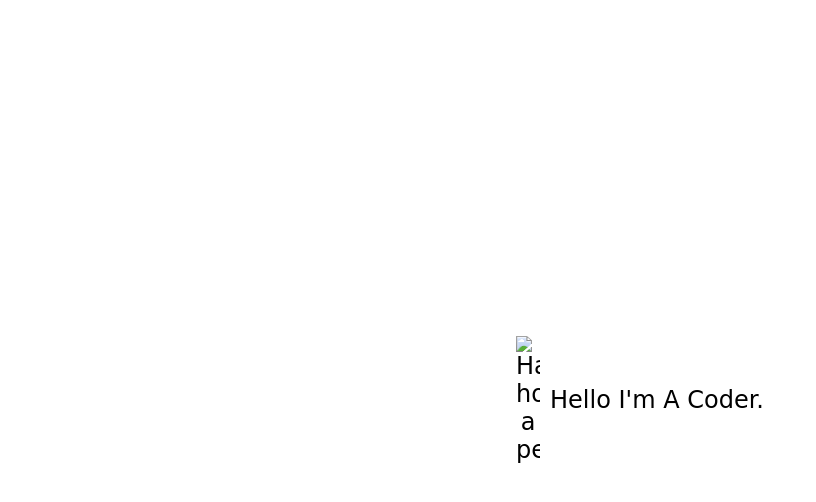
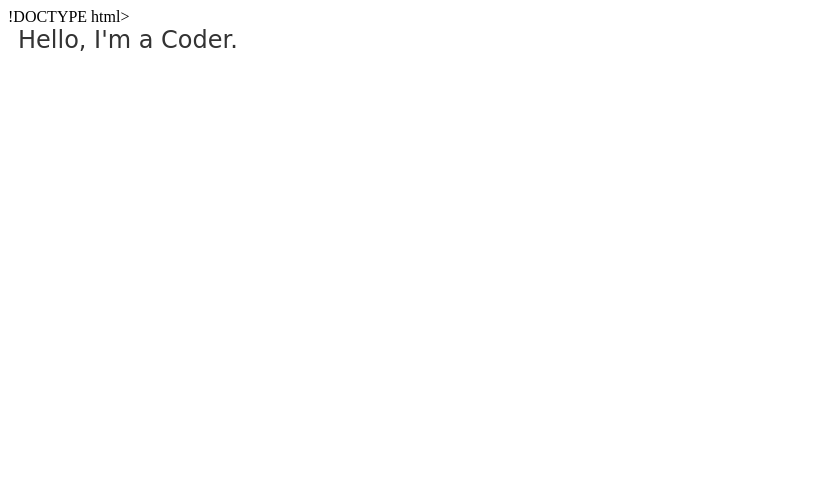
Before and after one commit to JoySarkarBD/WritingAnimtion, a plain HTML site: page index.html in a window 1280 px wide. Shown: the whole page, without its empty margins (0-816 px from the left). Drawn offline with Linux system fonts and the light colour scheme.

Commit message:
Update index.html

```diff
--- a/index.html
+++ b/index.html
@@ -1,54 +1,52 @@
-
-<!DOCTYPE html>
+!DOCTYPE html>
 <html lang="en">
 <head>
   <meta charset="UTF-8">
   <meta name="viewport" content="width=device-width, initial-scale=1.0">
-    <title>Handwriting Animation</title>
+  <title>Animated Cursive Text</title>
   <style>
-        body {
-            font-family: cursive;
+    .animation-container {
       display: flex;
-            justify-content: center;
       align-items: center;
-            height: 100vh;
-            margin: 0;
     }
 
-        .container {
-            text-align: center;
+    .hand-icon {
+      /* Style your hand holding a pen icon here */
+      /* You might need to use an <img> or an <svg> for the icon */
     }
 
-        .handwriting {
-            display: inline-flex;
-            align-items: center;
+    .text {
+      font-family: cursive;
       font-size: 24px;
-            animation: handwriting-animation 5s linear forwards;
+      white-space: nowrap; /* Prevent text from wrapping */
+      overflow: hidden; /* Hide overflow text */
+      width: 0; /* Start with zero width */
+      animation: typeWriter 4s steps(30, end) infinite; /* Animation duration and steps */
+
+      /* Optional styling for the text */
+      color: #333;
+      padding-left: 10px; /* Space between icon and text */
     }
 
-        @keyframes handwriting-animation {
-            0% {
-                width: 0;
-                opacity: 0;
+    @keyframes typeWriter {
+      to {
+        width: 100%; /* Fully reveal the text */
       }
-            100% {
-                width: 100%;
-                opacity: 1;
-            }
-        }
-
-        img {
-            width: 24px; /* Adjust the size of your pen icon as needed */
-            margin-right: 10px; /* Adjust the spacing between the icon and text */
     }
   </style>
 </head>
 <body>
-    <div class="container">
-        <div class="handwriting">
-            <img src="pen-icon.png" alt="Hand holding a pen">
-            <span>Hello I'm A Coder.</span>
+  <div class="animation-container">
+    <div class="hand-icon">
+      <!-- Add your hand holding a pen icon here -->
+    </div>
+    <div class="text">
+      Hello, I'm a Coder.
     </div>
   </div>
+
+  <script>
+    // JavaScript code can go here for any interactivity or further customization
+  </script>
 </body>
 </html>
```
Lines whose indentation alone changed are shown as unchanged.
